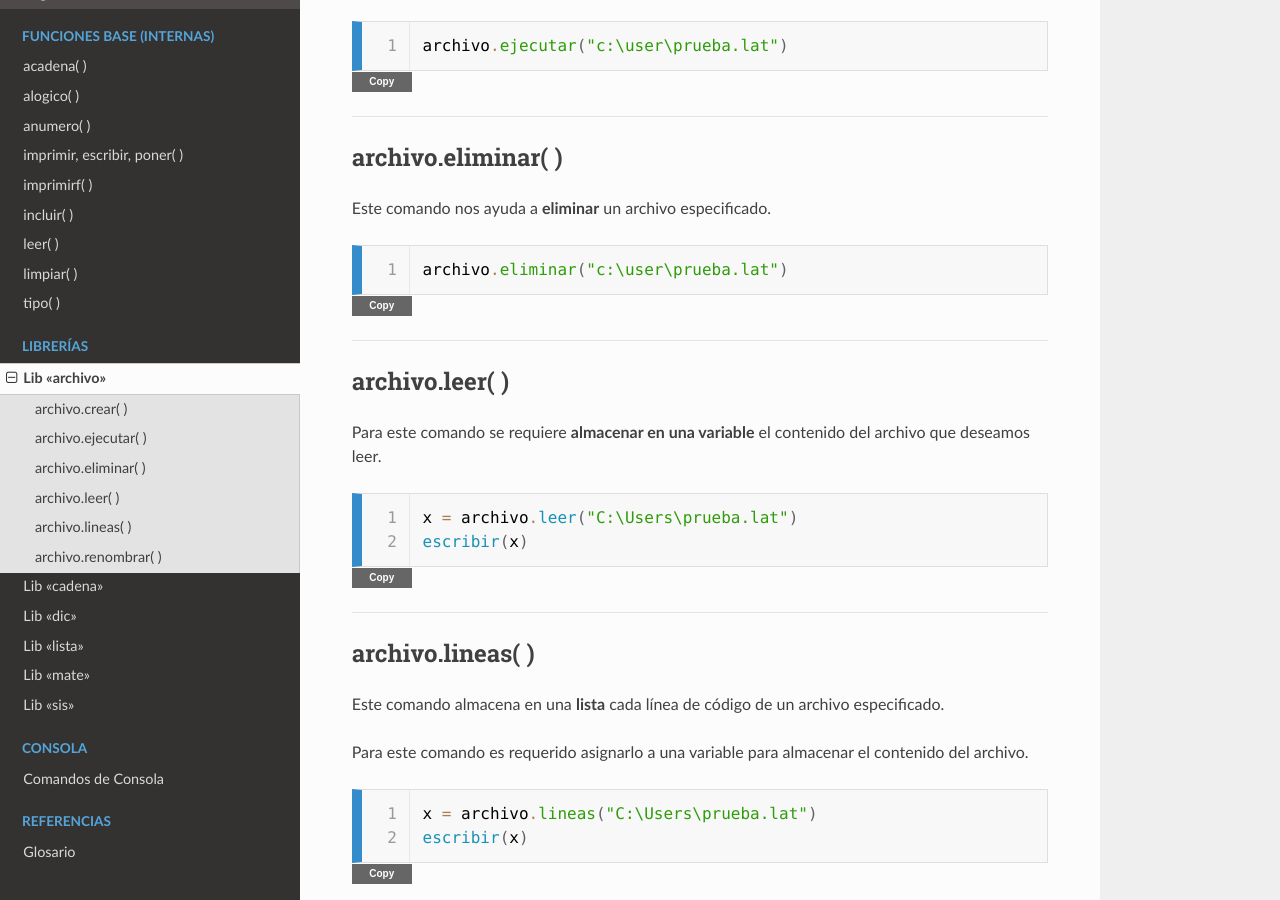
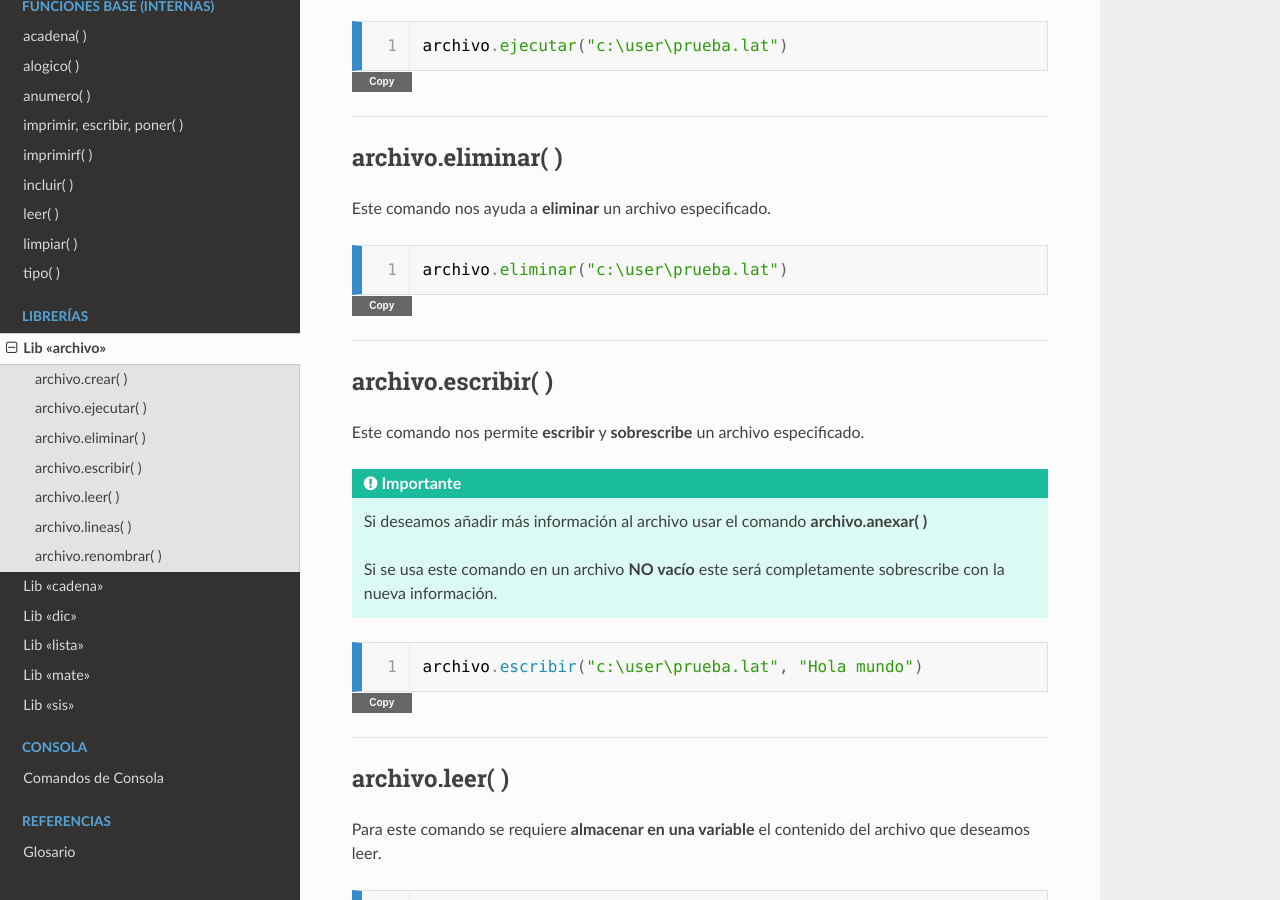
Before and after one commit to LatinoDocs/Manual-Latino, a Sphinx documentation site: the page built from docs/librerias/Archivo.rst, in a window 1280 px wide and 900 px high, scrolled down 1357 px. Built offline with Sphinx 7.4.7 and the Read the Docs theme 2.0.0, drawn with Linux system fonts in a browser that asks for light colours; comment, search, counter and statistics services are not loaded; some of the changed text lies outside the part shown.

Commit message:
Se ha agregado el comando **archivo.escribir()**

```diff
--- a/docs/librerias/Archivo.rst
+++ b/docs/librerias/Archivo.rst
@@ -29,7 +29,7 @@ El nombre de archivo o ruta del archivo deben ser escritas entre **comillas**.
 +----------------+------------+---------------------------------------------------------+
 | ejecutar\( \)  | 1          | Ejecuta el archivo especificado                         |
 +----------------+------------+---------------------------------------------------------+
-| escribir\( \)  | 2          |                                                         |
+| escribir\( \)  | 2          | Escribe y/o Sobrescribe en el archivo                   |
 +----------------+------------+---------------------------------------------------------+
 | leer\( \)      | 1          | Lee el contenido de un archivo y lo convierte en cadena |
 +----------------+------------+---------------------------------------------------------+
@@ -102,6 +102,20 @@ Este comando nos ayuda a **eliminar** un archivo especificado.
 
 ----
 
+archivo.escribir\( \)
+-----------------------
+Este comando nos permite **escribir** y **sobrescribe** un archivo especificado.
+
+.. important:: Si deseamos añadir más información al archivo usar el comando **archivo.anexar\( \)**
+
+    Si se usa este comando en un archivo **NO vacío** este será completamente sobrescribe con la nueva información.
+
+.. raw:: html
+
+   <pre><code class="language-latino line-numbers">archivo.escribir("c:\user\prueba.lat", "Hola mundo")</code></pre>
+
+----
+
 archivo.leer\( \)
 ------------------
 Para este comando se requiere **almacenar en una variable** el contenido del archivo que deseamos leer.
```
